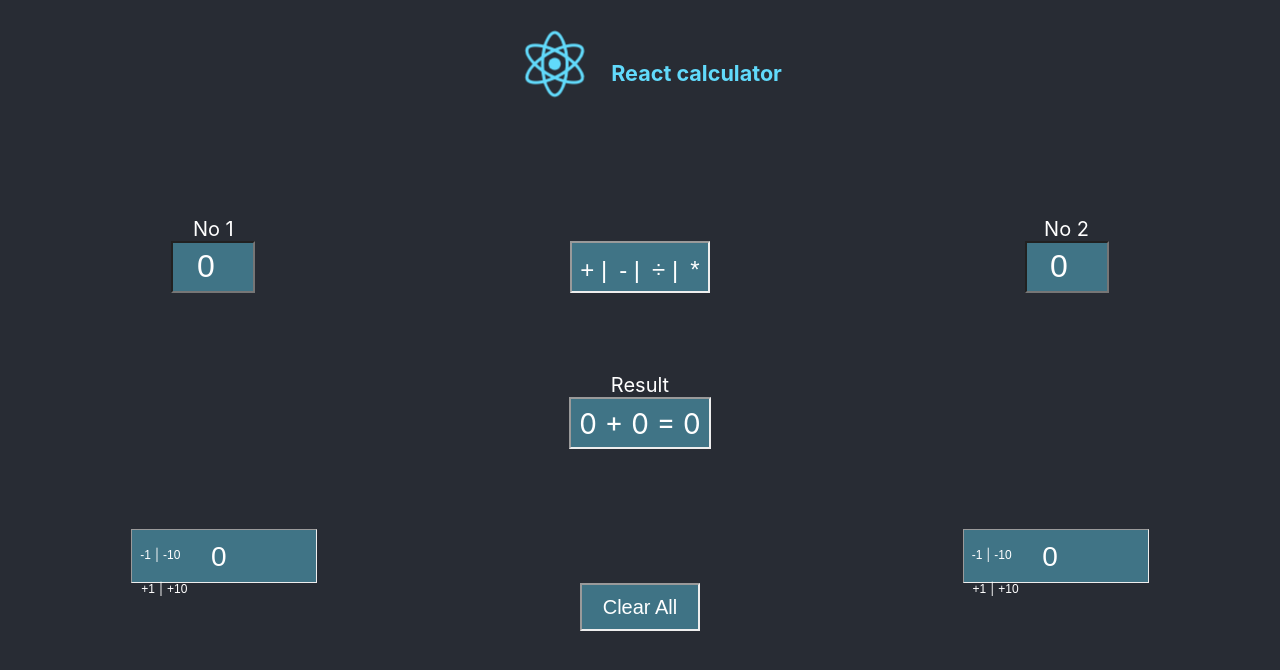
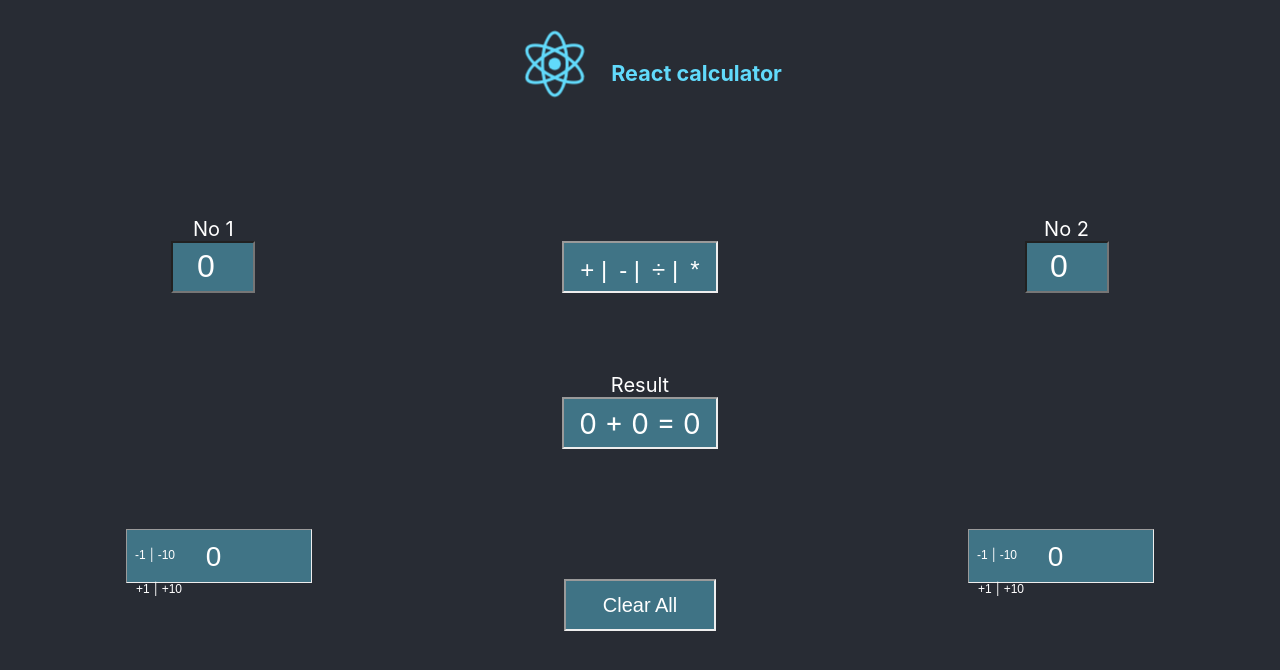
Before and after one commit to evangous/calculator, a React (Create React App) app: page / in a window 1280 px wide. Shown: the top 670 px of the page. Built offline with nearby package versions, Linux system fonts and the light colour scheme.

Commit message:
central buttons

```diff
--- a/src/components/css/App.css
+++ b/src/components/css/App.css
@@ -39,8 +39,8 @@
 }
 
 .Clear-button {
-  height: 6vmin;
-  width: 15vmin;
+  height: 6.5vmin;
+  width: 19vmin;
   background-color: #61dafb69;
   color: #fff;
   padding: 1vmin;
--- a/src/components/css/Operators.css
+++ b/src/components/css/Operators.css
@@ -5,7 +5,7 @@
 }
 .Operators-div {
   height: 4vmin;
-  width: 17vmin;
+  width: 19vmin;
   background-color: #61dafb69;
   color: #fff;
   padding: 1vmin 0;
--- a/src/components/css/Result.css
+++ b/src/components/css/Result.css
@@ -1,7 +1,7 @@
 .Result-div {
   height: 4vmin;
   width: auto;
-  min-width: 15vmin;
+  min-width: 17vmin;
   background-color: #61dafb69;
   color: #fff;
   font-size: 4vmin;
```
